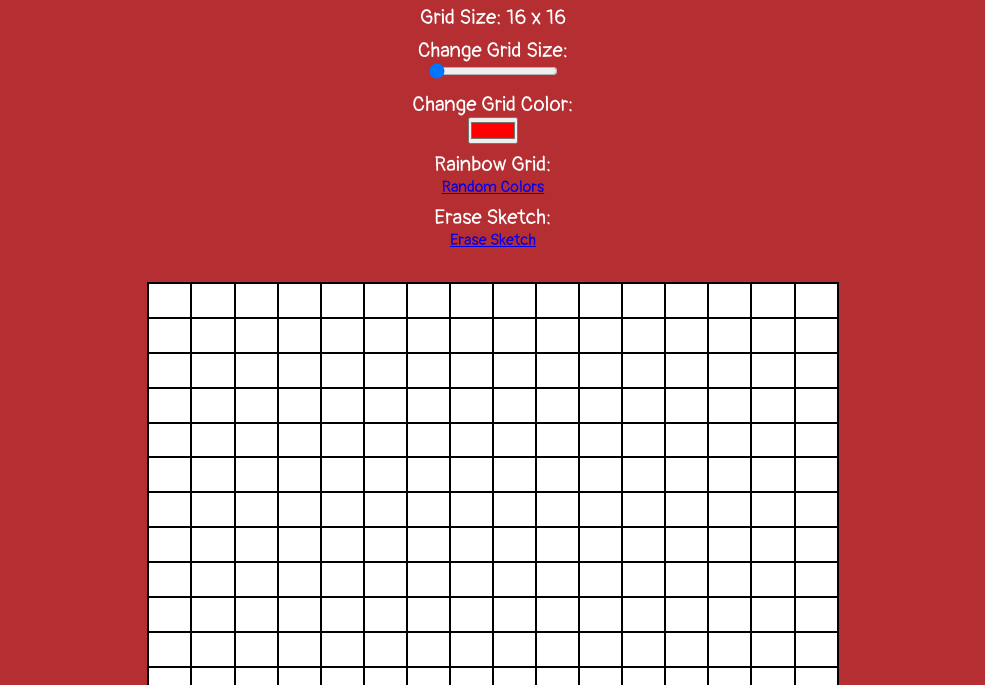
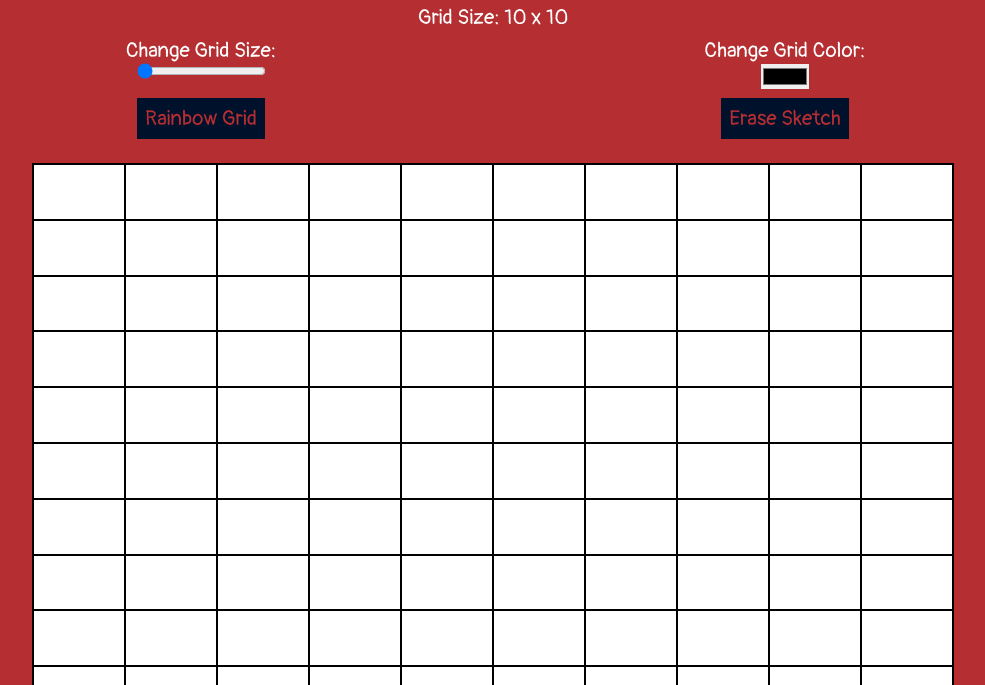
Before and after one commit to QueueElTee/Etch-a-Sketch, a plain HTML site: page index.html in a window 1280 px wide. Shown: the part 115-800 px from the top of the page, without its empty margins (147-1132 px from the left). Drawn offline with Linux system fonts and the light colour scheme.

Commit message:
Add Functions To Adjust Colors and Size of Grid

```diff
--- a/index.html
+++ b/index.html
@@ -12,22 +12,20 @@
 <body>
     <main>
         <h1>Etch-a-Sketch</h1>
-        <p>Grid Size: <span class="gird-count">16 x 16</span></p>
+        <p>Grid Size: <span class="grid-count">10 x 10</span></p>
         <div class="adjustments">
             <div id="grid-slider">
                 <p>Change Grid Size: </p>
-                <input type="range" min="16" max="100" value="16" class="slider" id="myRange">
+                <input type="range" min="10" max="65" value="10" class="slider" id="myRange">
             </div>
             <div id="color-picker">
                 <p>Change Grid Color: </p>
-                <input type="color" id="favcolor" name="favcolor" value="#ff0000">
+                <input type="color" id="favcolor" name="favcolor" value="#000000">
             </div>
             <div id="random-color">
-                <p>Rainbow Grid: </p>
-                <a href="#" class="random-color">Random Colors</a>
+                <a href="#" class="random-color">Rainbow Grid</a>
             </div>
             <div id="erase-sketch">
-                <p>Erase Sketch: </p>
                 <a href="#" class="erase-sketch">Erase Sketch</a>
             </div>
         </div>
--- a/script.js
+++ b/script.js
@@ -1,5 +1,12 @@
 const container = document.querySelector('#container');
-const gridCount = document.querySelector('.grid-count');
+const gridCountText = document.querySelector('.grid-count');
+const slider = document.querySelector('#myRange');
+const colorPicker = document.querySelector('#favcolor');
+const randomColor = document.querySelector('.random-color');
+const eraseSketch = document.querySelector('.erase-sketch');
+
+let gridColor = 'black';
+
 
 let createGrids = (gridValue) => {
     container.style.cssText = `grid-template-columns: repeat(${gridValue}, 1fr)`;
@@ -18,6 +25,51 @@ let colorGrids = (color) => {
     }));
 }
 
+let clearGrids = () => {
+    const grids = document.querySelectorAll('#container div');
+    grids.forEach(grid => container.removeChild(grid));
+}
 
-createGrids(16);
-colorGrids('black');
+
+slider.oninput = function(){
+    let gridCount = this.value;
+    gridCountText.textContent = `${gridCount} x ${gridCount}`;
+    clearGrids();
+    createGrids(gridCount);
+    colorGrids(gridColor);
+}
+
+
+colorPicker.addEventListener('change', (e) => {
+    gridColor = e.target.value;
+    colorGrids(gridColor);
+});
+
+
+let getRandomColor = () => {
+    let letters = '0123456789ABCDEF';
+    let color = '#';
+
+    for (var i = 0; i < 6; i++){
+       color += letters[(Math.floor(Math.random() * 16))];
+    }
+
+    return color;
+}
+
+
+randomColor.addEventListener('click', () => {
+    const grids = document.querySelectorAll('#container div');
+    grids.forEach(grid => grid.addEventListener('mouseover', () => grid.style.backgroundColor = getRandomColor()));
+});
+
+
+eraseSketch.addEventListener('click', () => {
+    const grids = document.querySelectorAll('#container div');
+    grids.forEach(grid => grid.style.cssText = 'border: 1px solid black; background-color: white');
+});
+
+
+
+createGrids(10);
+colorGrids(gridColor);
--- a/styles.css
+++ b/styles.css
@@ -26,8 +26,67 @@ p{
     margin-top: 0.5rem;
 }
 
+.adjustments{
+    display: grid;
+    grid-gap: 1rem;
+    grid-template-columns: repeat(2, 1fr);
+}
+
+input{
+    cursor: pointer;
+}
+
+/* .slider{
+    -webkit-appearance: none;
+    background: #ff7800;
+}
+
+.slider::-webkit-slider-thumb{
+    -webkit-appearance: none;
+    appearance: none;
+    background: #eb5424;
+}
+
+.slider::-webkit-slider-thumb {
+    -webkit-appearance: none;
+    appearance: none;
+    width: 25px;
+    height: 25px;
+    background: #000000;
+    cursor: pointer;
+  }
+
+.slider::-moz-range-thumb,
+.slider::-Chrome-range-thumb,
+.slider::-Opera-range-thumb,
+.slider::-Safari-range-thumb,
+.slider::-Edge-range-thumb {
+    width: 25px;
+    height: 25px;
+    background: #2d364c;
+    cursor: pointer;
+} */
+
+#favcolor{
+    border: 1px solid #b52e31;
+}
+
+a {
+    font-size: 1.3rem;
+    text-decoration: none;
+    padding: 0.5rem;
+    background-color: #00112c;
+    color: #b52e31;
+    transition: 0.4s all ease-in;
+}
+
+a:hover{
+    background-color: #eb5424;
+    color: #00112c;
+}
+
 #container{
-    width: 60%;
+    width: 80%;
     border: 1px solid black;
     height: 70vh;
     margin: 0 auto;
```
